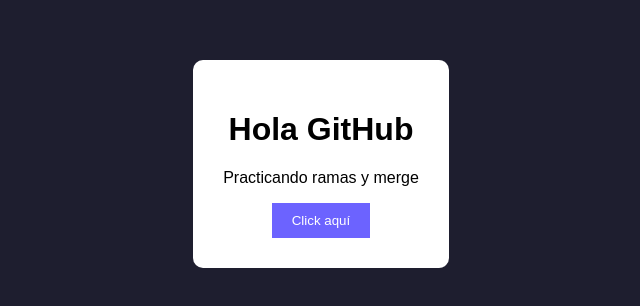
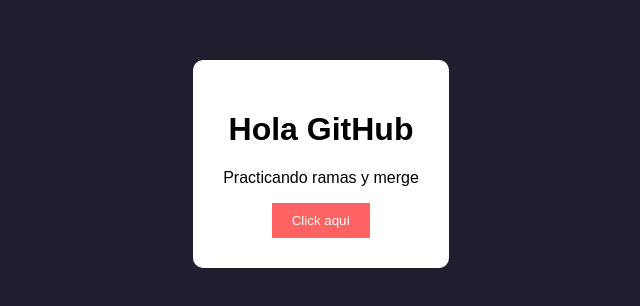
Before and after one commit to Lucarradore/TAREA-GIT, a plain HTML site: page index.html in a window 1280 px wide. Shown: the part 236-542 px from the top of the page, without its empty margins (319-959 px from the left). Drawn offline with Linux system fonts and the light colour scheme.

Commit message:
second commit

```diff
--- a/style.css
+++ b/style.css
@@ -18,7 +18,7 @@
 }
 
 button {
-  background: #6c63ff;
+  background: #ff6363;
   color: white;
   border: none;
   padding: 10px 20px;
```
